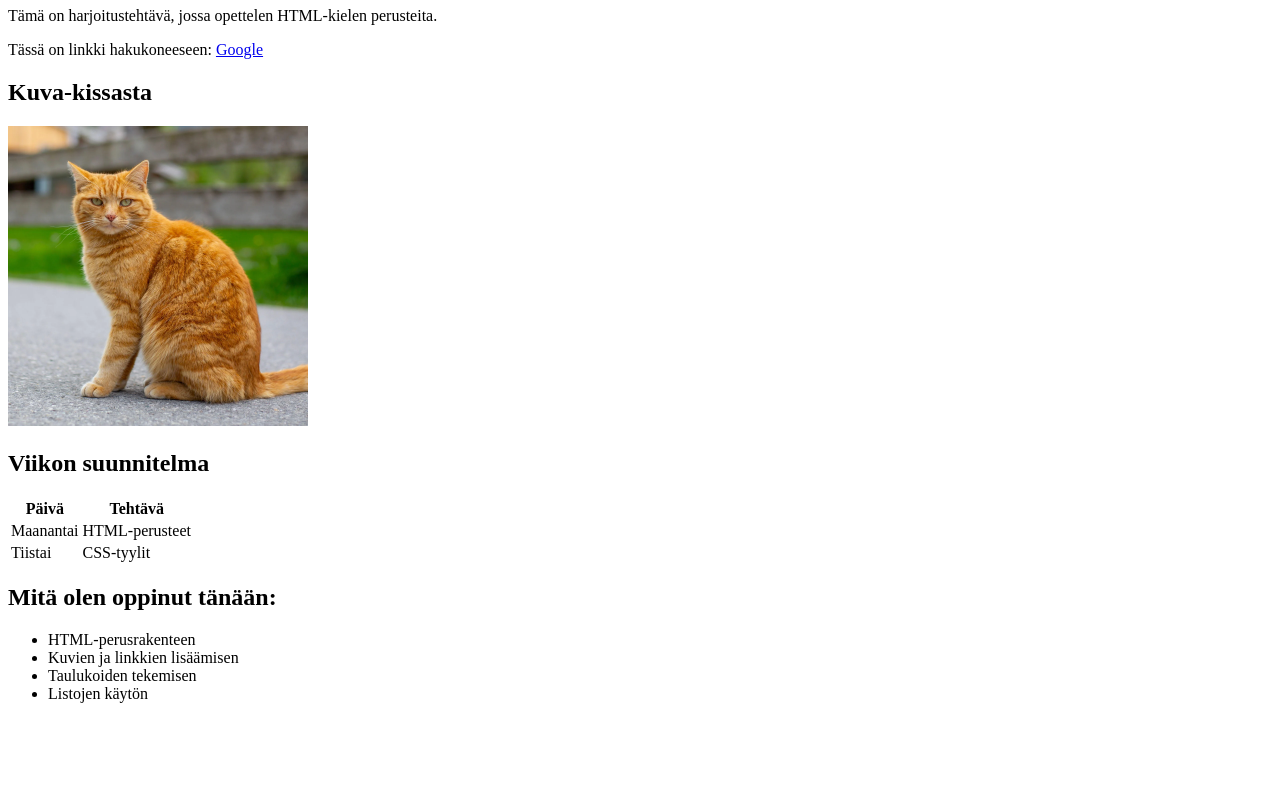
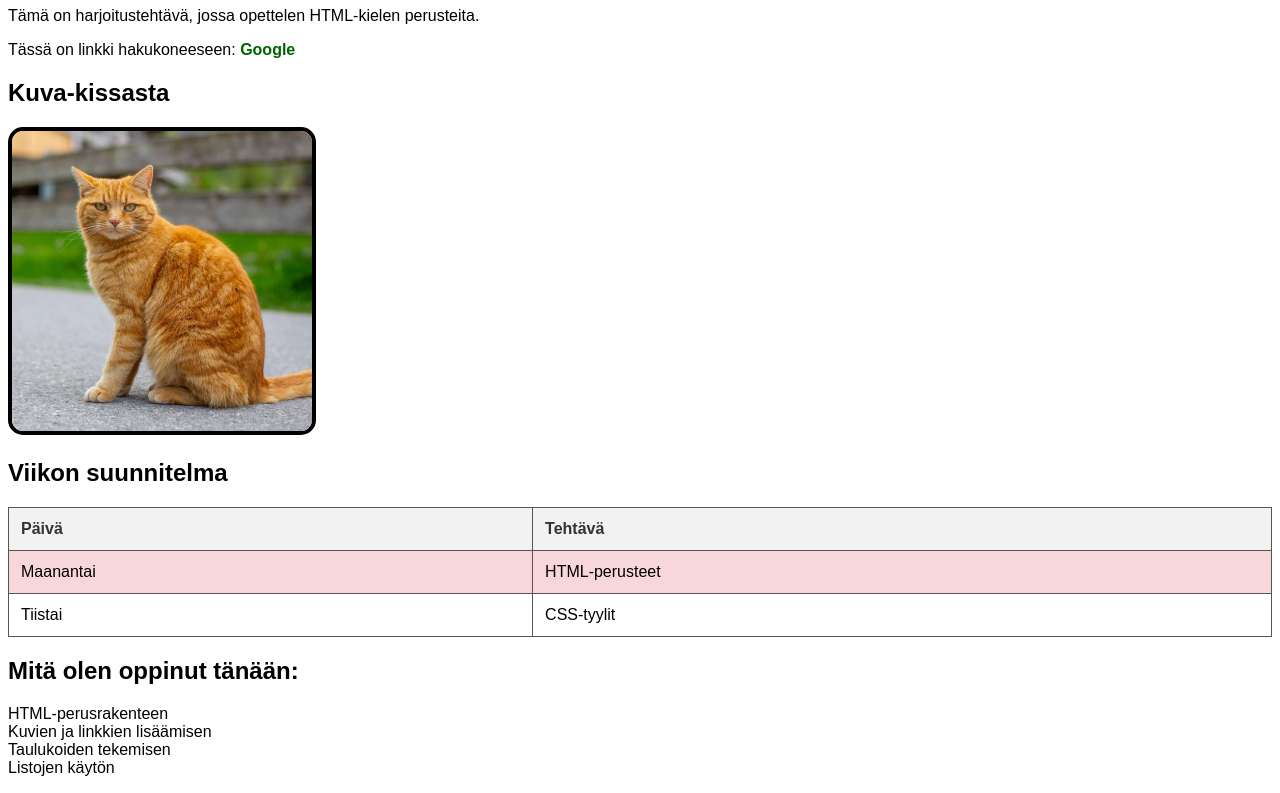
Before and after one commit to alialkhrsan5/Web-sovellus, a plain HTML site: page Week1/html-css-harjoitus/index.html in a window 1280 px wide. Shown: the part 73-866 px from the top of the page. Before the commit the page ends 800 px from the top, so only its background shows below. Drawn offline with Linux system fonts and the light colour scheme.

Commit message:
Lisätty CSS-tyylit

```diff
--- a/Week1/html-css-harjoitus/index.html
+++ b/Week1/html-css-harjoitus/index.html
@@ -4,6 +4,7 @@
     <meta charset="UTF-8">
     <meta name="viewport" content="width=device-width, initial-scale=1.0">
     <title>Htmlharjoitus</title>
+    <link rel="stylesheet" href="style.css">
 </head>
 <body>
 
--- /dev/null
+++ b/Week1/html-css-harjoitus/style.css
@@ -0,0 +1,55 @@
+body {
+    font-family: Arial, Helvetica, sans-serif;
+}
+/* Tyylitellään itse linkki (ei oletusväriä, ei alleviivausta) */
+a {
+    color: darkgreen;
+    text-decoration: none;
+    font-weight: bold;
+}
+
+/* Hover-efekti eli mitä tapahtuu kun hiiri on linkin päällä */
+a:hover {
+    color: darkorange;
+    text-decoration: underline;
+}
+/* Kuvan tyylittely (reunus ja pyöristys) */
+img {
+    border: 4px solid black; /* Lisää 4 pikseliä paksun mustan reunuksen */
+    border-radius: 15px;     /* Pyöristää kulmia 15 pikselin verran */
+}
+/* Taulukon perusasetukset siistimmäksi */
+/* --- POISTA VANHA TAULUKKO-CSS JA KORVAA TÄLLÄ --- */
+
+/* Taulukon perusasetukset siistimmäksi */
+table {
+    border-collapse: collapse;
+    width: 100%; /* Tehdään taulukosta täysilevyinen */
+    margin-top: 20px;
+    margin-bottom: 20px;
+}
+
+/* Solut ja otsikot: lisätään reunukset */
+th, td {
+    /* Käytetään pehmeää mustaa / tummanharmaata reunuksissa (#555555) */
+    border: 1px solid #555555;
+    padding: 12px;
+    text-align: left;
+}
+
+/* Taulukon otsikkorivi (#f2f2f2 on vaaleanharmaa) */
+th {
+    background-color: #f2f2f2;
+    color: #333333; /* Pehmeä musta teksti otsikoihin */
+}
+
+/* Tehtävän vaatimus: Joka toisen rivin taustaväri (parilliset rivit) */
+/* Käytetään pehmeää, vaaleaa punaista taustana (#F8D7DA) */
+tr:nth-child(even) {
+    background-color: #F8D7DA;
+}
+/* Poistetaan oletuspallurat listasta */
+ul {
+    list-style-type: none;
+    padding-left: 0; /* Poistetaan myös turha sisennys vasemmalta */
+}
```
